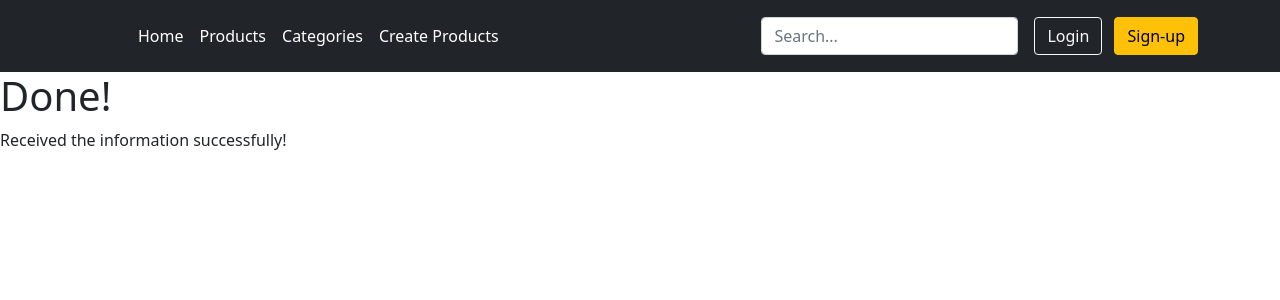
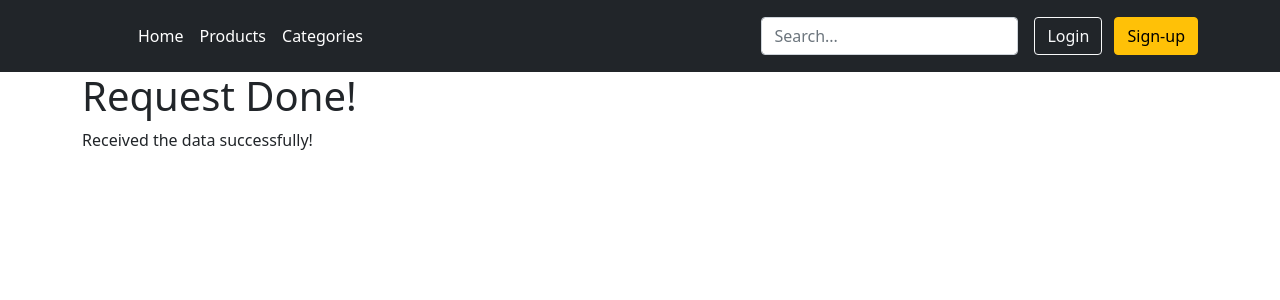
Before and after one commit to DaKSK/anadaStore, a Django app: page /products/success/ in a window 1280 px wide. Shown: the top 300 px of the page. Run offline with Django 3.2, Linux system fonts and the light colour scheme; some libraries are stand-ins or nearby versions.

Commit message:
Hid the create button from non-staff, hid the buy now from staff in product_list.html, added login required mixin for purchase, adjusted success page a little

```diff
--- a/storeAnada/views.py
+++ b/storeAnada/views.py
@@ -5,7 +5,7 @@ from django.urls import reverse_lazy
 from django.views.generic import CreateView, ListView, UpdateView, DetailView, TemplateView, FormView, DeleteView
 
 from products.forms import ProductForm, PurchaseForm
-from storeAnada.forms import SignUpForm,ProfileForm
+from storeAnada.forms import SignUpForm, ProfileForm
 from products.models import Product, Category, Purchase, Profile
 from django.contrib.auth.mixins import LoginRequiredMixin
 from django.contrib.auth.decorators import login_required
@@ -89,7 +89,7 @@ class HomeView(TemplateView):
 		return context
 
 
-class PurchaseView(FormView):
+class PurchaseView(LoginRequiredMixin, FormView):
 	template_name = "store/purchase.html"
 	form_class = PurchaseForm
 	success_url = reverse_lazy('success')
--- a/templates/base.html
+++ b/templates/base.html
@@ -17,10 +17,12 @@
                 </a>
 
                 <ul class="nav col-12 col-lg-auto me-lg-auto mb-2 justify-content-center mb-md-0">
-                  <li><a href="{% url 'home' %}" class="nav-link px-2 text-white">Home</a></li>
-                  <li><a href="{% url 'product-list' %}" class="nav-link px-2 text-white">Products</a></li>
+                    <li><a href="{% url 'home' %}" class="nav-link px-2 text-white">Home</a></li>
+                    <li><a href="{% url 'product-list' %}" class="nav-link px-2 text-white">Products</a></li>
                     <li><a href="{% url 'categories' %}" class="nav-link px-2 text-white">Categories</a></li>
-                  <li><a href="{% url 'product-create' %}" class="nav-link px-2 text-white">Create Products</a></li>
+                    {% if user.is_staff %}
+                    <li><a href="{% url 'product-create' %}" class="nav-link px-2 text-white">Create Products</a></li>
+                    {% endif %}
                 </ul>
 
                 <form class="col-12 col-lg-auto mb-3 mb-lg-0 me-lg-3" method="get">
--- a/templates/products/product_list.html
+++ b/templates/products/product_list.html
@@ -27,9 +27,12 @@
                                     </p>
                                 </div>
                             </a>
+                            {% if not user.is_staff %}
                                 <div class="btn-group">
                                         <a class="btn btn-warning" href="{% url 'purchase' pk=product.pk %}">Buy Now</a>
                                 </div>
+                            {% endif %}
+                            {% if user.is_staff %}
                                 <div class="btn-group">
     {#                                    Regular users only see the view button#}
     {#                                    <button href="{% url 'purchase' pk=product.pk %}" type="button" class="btn btn-sm btn-outline-secondary text-white">Buy</button>#}
@@ -37,6 +40,7 @@
                                         <a class="btn btn-sm btn-outline-secondary text-white" href="{% url 'product-update' pk=product.pk %}">Edit</a>
                                         <a class="btn btn-sm btn-outline-danger text-white" href="{% url 'product-delete' pk=product.pk %}">Delete</a>
                                 </div>
+                            {% endif %}
                         </div>
                     </div>
                 {% endfor %}
--- a/templates/store/success.html
+++ b/templates/store/success.html
@@ -3,6 +3,8 @@
     Success!
 {% endblock %}
 {% block content %}
-    <h1>Done!</h1>
-    <p>Received the information successfully!</p>
+    <div class="container">
+    <h1>Request Done!</h1>
+    <p>Received the data successfully!</p>
+    </div>
 {% endblock %}
```
Also changed, not shown: db.sqlite3. Lines whose indentation alone changed are shown as unchanged.
